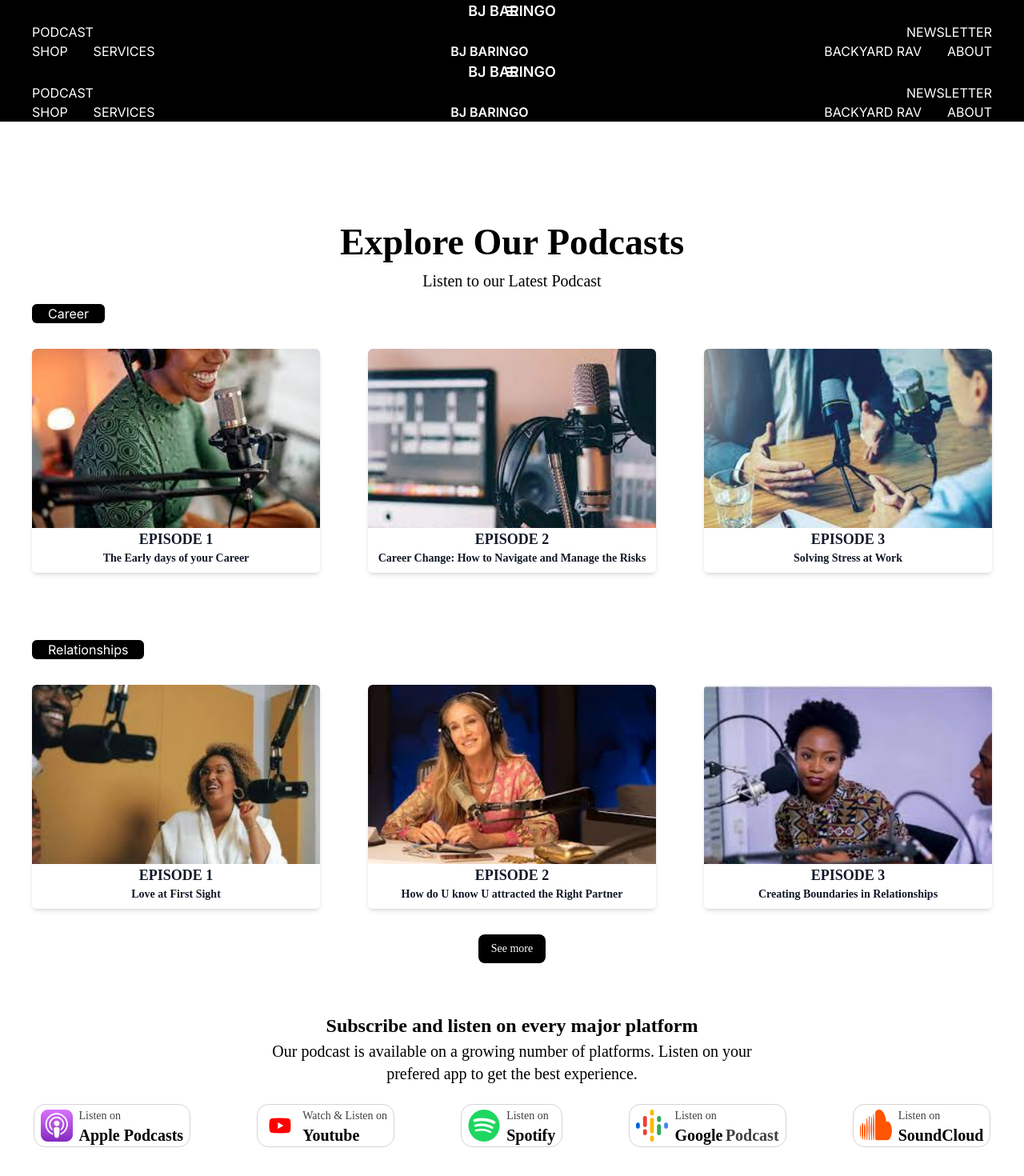
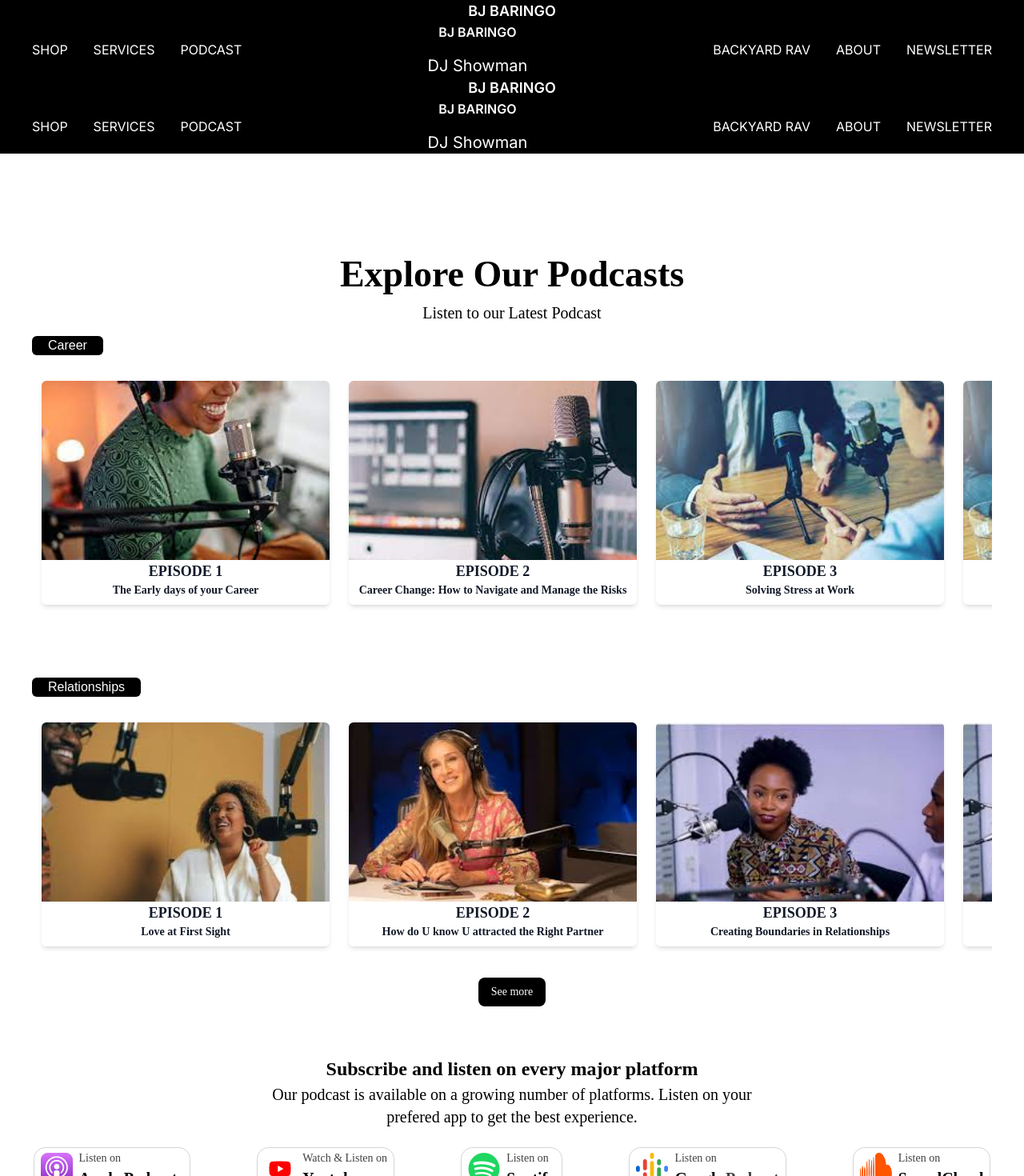
Before and after one commit to miracle73/portfolio-website-v2, a Next.js app: page /podcast in a window 1280 px wide. Shown: the top 1470 px of the page at 80% size. Built offline with nearby package versions, Linux system fonts and the light colour scheme.

Commit message:
added the services page

```diff
--- a/package.json
+++ b/package.json
@@ -15,7 +15,8 @@
     "next": "13.5.4",
     "react": "^18",
     "react-dom": "^18",
-    "react-icons": "^4.11.0"
+    "react-icons": "^4.11.0",
+    "tailwind-scrollbar-hide": "^1.1.7"
   },
   "devDependencies": {
     "autoprefixer": "^10",
--- a/src/Components/Header.js
+++ b/src/Components/Header.js
@@ -15,39 +15,40 @@ const Header = () => {
     }
     return (
         <>
-            <Head>
+            {/* <Head>
                 <script
                     // you might need to get a newer version
                     src="https://kit.fontawesome.com/fbadad80a0.js"
                     crossOrigin="anonymous"
                 ></script>
-            </Head>
+            </Head> */}
             <div className='h-24 fixed top-0 w-full bg-black pb-3 z-10 md:hidden flex justify-center items-center'>
-                <FontAwesomeIcon icon={faBars} className="absolute top-8 left-5 w-6" style={{ color: "white" }} onClick={handleClick}
-                ></FontAwesomeIcon>
+                {/* <FontAwesomeIcon icon={faBars} className="absolute top-8 left-5 w-6" style={{ color: "white" }} onClick={handleClick}
+                ></FontAwesomeIcon> */}
                 <div className='text-lg font-semibold text-white'>BJ BARINGO</div>
             </div>
-            {div && <div className='fixed top-24 w-full max-h-fit bg-black pb-3 z-10 text-white pl-4 md:hidden'>
-                <p><Link href="/"> PODCAST</Link></p>
-                <p><Link href="/">NEWSLETTER</Link></p>
+            {div && <div className='fixed top-24 w-full max-h-fit bg-black pb-3 z-10 text-white pl-4 sm:hidden'>
+                <p><Link href="/podcast"> PODCAST</Link></p>
+                <p><Link href="/newsletter">NEWSLETTER</Link></p>
                 <p><Link href="/">BACKYARD RAV</Link></p>
                 <p><Link href="/">ABOUT</Link></p>
+                <p><Link href="/services">SERVICES</Link></p>
             </div>}
 
-            <div className='h-24 fixed top-0 w-full bg-black pb-3 z-10 max-sm:hidden'>
-                <div className=" justify-between px-10 max-sm:px-2 flex text-base max-md:text-sm items-center h-1/2 text-white">
-                    <p><Link href="/"> PODCAST</Link></p>
-                    <p><Link href="/">NEWSLETTER</Link></p>
-                </div>
-                <div className=' bg-opacity-50 text-white text-base max-md:text-sm  justify-between flex items-center px-10 max-sm:px-2 h-1/2'>
+            <div className='h-24 fixed top-0 w-full bg-black py-3 z-10 max-sm:hidden'>
+
+                <div className=' bg-opacity-50 text-white text-base max-md:text-sm  justify-between flex items-center px-10 max-sm:px-2 h-full'>
                     <div className='justify-around flex items-center gap-8'>
                         <p><Link href="/">SHOP</Link></p>
-                        <p><Link href="/">SERVICES</Link></p>
+                        <p><Link href="/services">SERVICES</Link></p>
+                        <p><Link href="/podcast"> PODCAST</Link></p>
                     </div>
-                    <div className='text-4xl max-md:text-xl font-semibold'>BJ BARINGO</div>
+                    <div className='text-4xl max-md:text-xl font-semibold flex flex-col items-center justify-center gap-4'><p>BJ BARINGO</p>
+                        <p className='text-xl max-md:text-lg font-normal'>DJ Showman</p></div>
                     <div className='justify-around flex items-center gap-8'>
                         <p><Link href="/">BACKYARD RAV</Link></p>
                         <p><Link href="/">ABOUT</Link></p>
+                        <p><Link href="/newsletter">NEWSLETTER</Link></p>
                     </div>
                 </div>
             </div>
--- a/src/app/globals.css
+++ b/src/app/globals.css
@@ -6,6 +6,7 @@
   --foreground-rgb: 0, 0, 0;
 
 }
+
 
 @media (prefers-color-scheme: dark) {
   :root {
--- a/src/app/newsletter/page.js
+++ b/src/app/newsletter/page.js
@@ -8,7 +8,7 @@ import { RiTwitterXFill } from 'react-icons/ri'
 
 function page() {
     return (
-        <div className="min-h-screen max-w-screen relative">
+        <div className="min-h-screen max-w-screen relative font-font1">
             <div className="border-t-2  border-white py-2 h-80 max-lg:h-[25rem] max-sm:h-[32rem] px-10 max-sm:px-2 top-24 flex flex-col  justify-center  pb-16  bg-black absolute w-full ">
                 <div className="text-white pl-20 max-md:pl-10 text-[46px] font-bold font-['Poppins']">Newsletter</div>
                 <div className="text-white pl-20 max-md:pl-10 text-xl font-normal font-['Poppins'] ">A curated collection of 20 newsletters websites for inspiration and references. Each review includes a full screenshot of the website design along with noteworthy features. These Landing Pages promote
--- a/src/app/podcast/page.js
+++ b/src/app/podcast/page.js
@@ -1,5 +1,6 @@
+'use client'
 import Image from 'next/image'
-import React from 'react'
+import React, { useRef } from 'react'
 import Google from '../../../public/Google.png'
 import Youtube from '../../../public/youtube.png'
 import SoundCloud from '../../../public/soundcloud.png'
@@ -10,8 +11,24 @@ import { AiOutlineInstagram } from 'react-icons/ai'
 import { RiTwitterXFill } from 'react-icons/ri'
 
 function page() {
+
+    let lastScrollX;
+    if (process.browser) {
+        lastScrollX = window.pageXOffset || window.scrollX;
+        const slideer = document.getElementById("sliderItem")
+        slideer && slideer.addEventListener('scroll', function (event) {
+            let currentScrollX = window.pageXOffset || window.scrollX;
+            if (lastScrollX !== currentScrollX) {
+                // Horizontal scrolling has occurred
+                // The scroll event code goes here
+                slideer.scrollLeft = slideer.scrollLeft + 500
+            }
+            lastScrollX = currentScrollX;
+        });
+    }
+
     return (
-        <div className="min-h-screen max-w-screen relative">
+        <div className="min-h-screen max-w-screen relative font-font1" >
             <div className=" py-2 h-20 px-10 max-sm:px-2 mt-24 flex flex-col justify-center items-center pt-16">
                 <div className="text-black text-[46px] max-lg:text-[36px] max-md:text-[26px] max-sm:text-xl font-bold font-['Poppins']">Explore Our Podcasts</div>
                 <div className="text-black text-xl max-lg:text-lg max-md:text-base max-sm:text-sm font-normal font-['Poppins'] ">Listen to our Latest Podcast</div>
@@ -19,8 +36,9 @@ function page() {
             <div className='flex flex-col justify-center items-center pb-10'>
                 <div className='py-8 max-sm:px-2 px-10 mt-5 w-full'>
                     <div className='bg-black rounded-md px-5 max-w-fit mb-8 max-sm:mb-2 text-white hover:cursor-pointer'>Career</div>
-                    <div className='flex items-center justify-between '>
-                        <div className='w-[30%] relative overflow-hidden max-sm:w-[90%] max-sm:mx-auto shadow-md pb-2 rounded-md hover:cursor-pointer'>
+                    <div className='flex items-center justify-between relative'>
+                        <div className='w-full overflow-x-scroll scroll whitespace-nowrap scroll-smooth scrollbar-hide'>
+                            <div id="sliderItem" className='w-[30%] max-lg:w-[35%] max-sm:w-[55%] max-xsm:w-[65%] relative overflow-hidden shadow-md pb-2 rounded-md hover:cursor-pointer inline-block hover:scale-105 ease-in-out duration-300 mx-3'>
                                 <div className=" bg-[url('../../public/career1.jpeg')] bg-cover  h-56 flex hover:bg-blend-multiply hover:bg-gray-500">
                                     {/* <div className="text-white text-2xl font-normal font-['Poppins'] mb-5">EPISODES 1</div> */}
 
@@ -29,7 +47,7 @@ function page() {
                                 <div className="text-gray-900  text-sm font-semibold font-['Poppins']  text-center">The Early days of your Career</div>
 
                             </div>
-                        <div className='w-[30%]  overflow-hidden  shadow-md pb-2 rounded-md'>
+                            <div id="sliderItem" className='w-[30%] max-lg:w-[35%] max-sm:w-[55%] max-xsm:w-[65%] relative overflow-hidden shadow-md pb-2 rounded-md hover:cursor-pointer inline-block hover:scale-105 ease-in-out duration-300 mx-3'>
                                 <div className=" bg-[url('../../public/career2.jpeg')] bg-cover hover:cursor-pointer  h-56 flex hover:bg-blend-multiply hover:bg-gray-500">
                                     {/* <div className="text-white text-2xl font-normal font-['Poppins'] mb-5">EPISODES 1</div> */}
 
@@ -38,7 +56,34 @@ function page() {
                                 <div className="text-gray-900   text-sm font-semibold font-['Poppins'] text-center">Career Change: How to Navigate and Manage the Risks</div>
 
                             </div>
-                        <div className='w-[30%] overflow-hidden  shadow-md pb-2 rounded-md'>
+                            <div id="sliderItem" className='w-[30%] max-lg:w-[35%] max-sm:w-[55%] max-xsm:w-[65%] relative overflow-hidden shadow-md pb-2 rounded-md hover:cursor-pointer inline-block hover:scale-105 ease-in-out duration-300 mx-3'>
+                                <div className=" bg-[url('../../public/career3.jpeg')] bg-cover hover:cursor-pointer h-56 flex hover:bg-blend-multiply hover:bg-gray-500">
+                                    {/* <div className="text-white text-2xl font-normal font-['Poppins'] mb-5">EPISODES 1</div> */}
+
+                                </div>
+                                <div className="text-gray-900   text-lg uppercase font-semibold font-['Poppins']   text-center">Episode 3</div>
+                                <div className="text-gray-900  text-sm  font-semibold font-['Poppins'] text-center">Solving Stress at Work</div>
+
+                            </div>
+                            <div id="sliderItem" className='w-[30%] max-lg:w-[35%] max-sm:w-[55%] max-xsm:w-[65%] relative overflow-hidden shadow-md pb-2 rounded-md hover:cursor-pointer inline-block hover:scale-105 ease-in-out duration-300 mx-3'>
+                                <div className=" bg-[url('../../public/career3.jpeg')] bg-cover hover:cursor-pointer h-56 flex hover:bg-blend-multiply hover:bg-gray-500">
+                                    {/* <div className="text-white text-2xl font-normal font-['Poppins'] mb-5">EPISODES 1</div> */}
+
+                                </div>
+                                <div className="text-gray-900   text-lg uppercase font-semibold font-['Poppins']   text-center">Episode 3</div>
+                                <div className="text-gray-900  text-sm  font-semibold font-['Poppins'] text-center">Solving Stress at Work</div>
+
+                            </div>
+                            <div id="sliderItem" className='w-[30%] max-lg:w-[35%] max-sm:w-[55%] max-xsm:w-[65%] relative overflow-hidden shadow-md pb-2 rounded-md hover:cursor-pointer inline-block hover:scale-105 ease-in-out duration-300 mx-3'>
+                                <div className=" bg-[url('../../public/career3.jpeg')] bg-cover hover:cursor-pointer h-56 flex hover:bg-blend-multiply hover:bg-gray-500">
+                                    {/* <div className="text-white text-2xl font-normal font-['Poppins'] mb-5">EPISODES 1</div> */}
+
+                                </div>
+                                <div className="text-gray-900   text-lg uppercase font-semibold font-['Poppins']   text-center">Episode 3</div>
+                                <div className="text-gray-900  text-sm  font-semibold font-['Poppins'] text-center">Solving Stress at Work</div>
+
+                            </div>
+                            <div id="sliderItem" className='w-[30%] max-lg:w-[35%] max-sm:w-[55%] max-xsm:w-[65%] relative overflow-hidden shadow-md pb-2 rounded-md hover:cursor-pointer inline-block hover:scale-105 ease-in-out duration-300 mx-3'>
                                 <div className=" bg-[url('../../public/career3.jpeg')] bg-cover hover:cursor-pointer h-56 flex hover:bg-blend-multiply hover:bg-gray-500">
                                     {/* <div className="text-white text-2xl font-normal font-['Poppins'] mb-5">EPISODES 1</div> */}
 
@@ -49,11 +94,13 @@ function page() {
                             </div>
                         </div>
                     </div>
+                </div>
                 <div className='py-8 max-sm:px-2 px-10 mt-5 w-full'>
                     <div className='bg-black rounded-md px-5 max-w-fit mb-8 max-sm:mb-2 text-white hover:cursor-pointer'>Relationships</div>
-                    <div className='flex items-center justify-between '>
-                        <div className='w-[30%] relative overflow-hidden max-sm:w-[90%] max-sm:mx-auto shadow-md pb-2 rounded-md hover:cursor-pointer'>
-                            <div className=" bg-[url('../../public/relationship1.jpeg')]  bg-cover  h-56 flex hover:bg-blend-multiply hover:bg-gray-500">
+                    <div className='flex items-center justify-between relative ' >
+                        <div className='w-full overflow-x-scroll scroll whitespace-nowrap scroll-smooth scrollbar-hide'>
+                            <div id="sliderItem" className='w-[30%] max-lg:w-[35%] max-sm:w-[55%] max-xsm:w-[65%] relative overflow-hidden shadow-md pb-2 rounded-md hover:cursor-pointer inline-block hover:scale-105 ease-in-out duration-300 mx-3'>
+                                <div className=" bg-[url('../../public/relationship1.jpeg')]  bg-cover  h-56 flex ">
                                     {/* <div className="text-white text-2xl font-normal font-['Poppins'] mb-5">EPISODES 1</div> */}
 
                                 </div>
@@ -61,8 +108,8 @@ function page() {
                                 <div className="text-gray-900  hover:self-center text-sm font-semibold font-['Poppins']  text-center">Love at First Sight</div>
 
                             </div>
-                        <div className='w-[30%]  overflow-hidden  shadow-md pb-2 rounded-md'>
-                            <div className=" bg-[url('../../public/relationship2.jpeg')]  bg-cover hover:cursor-pointer  h-56 flex hover:bg-blend-multiply hover:bg-gray-500">
+                            <div id="sliderItem" className='mx-3 w-[30%] max-lg:w-[35%] max-sm:w-[55%] max-xsm:w-[65%]  overflow-hidden  shadow-md pb-2 rounded-md inline-block hover:scale-105 ease-in-out duration-300'>
+                                <div className=" bg-[url('../../public/relationship2.jpeg')]  bg-cover hover:cursor-pointer  h-56 flex ">
                                     {/* <div className="text-white text-2xl font-normal font-['Poppins'] mb-5">EPISODES 1</div> */}
 
                                 </div>
@@ -70,14 +117,42 @@ function page() {
                                 <div className="text-gray-900   text-sm font-semibold font-['Poppins'] text-center">How do U know U attracted the Right Partner</div>
 
                             </div>
-                        <div className='w-[30%] overflow-hidden  shadow-md pb-2 rounded-md'>
-                            <div className=" bg-[url('../../public/relationship3.jpeg')]  bg-cover hover:cursor-pointer h-56 flex hover:bg-blend-multiply hover:bg-gray-500">
+                            <div id="sliderItem" className='mx-3 w-[30%] max-lg:w-[35%] max-sm:w-[55%] max-xsm:w-[65%] overflow-hidden  shadow-md pb-2 rounded-md inline-block hover:scale-105 ease-in-out duration-300'>
+                                <div className=" bg-[url('../../public/relationship3.jpeg')]  bg-cover hover:cursor-pointer h-56 flex ">
                                     {/* <div className="text-white text-2xl font-normal font-['Poppins'] mb-5">EPISODES 1</div> */}
 
                                 </div>
                                 <div className="text-gray-900   text-lg uppercase font-semibold font-['Poppins']   text-center">Episode 3</div>
                                 <div className="text-gray-900  text-sm  font-semibold font-['Poppins'] text-center">Creating Boundaries in Relationships</div>
 
+                            </div>
+                            <div id="sliderItem" className='mx-3 w-[30%] max-lg:w-[35%] max-sm:w-[55%] max-xsm:w-[65%] overflow-hidden  shadow-md pb-2 rounded-md inline-block hover:scale-105 ease-in-out duration-300'>
+                                <div className=" bg-[url('../../public/relationship3.jpeg')]  bg-cover hover:cursor-pointer h-56 flex ">
+                                    {/* <div className="text-white text-2xl font-normal font-['Poppins'] mb-5">EPISODES 1</div> */}
+
+                                </div>
+                                <div className="text-gray-900   text-lg uppercase font-semibold font-['Poppins']   text-center">Episode 3</div>
+                                <div className="text-gray-900  text-sm  font-semibold font-['Poppins'] text-center">Creating Boundaries in Relationships</div>
+
+                            </div>
+                            <div id="sliderItem" className='mx-3 w-[30%] max-lg:w-[35%] max-sm:w-[55%] max-xsm:w-[65%] overflow-hidden  shadow-md pb-2 rounded-md inline-block hover:scale-105 ease-in-out duration-300'>
+                                <div className=" bg-[url('../../public/relationship3.jpeg')]  bg-cover hover:cursor-pointer h-56 flex ">
+                                    {/* <div className="text-white text-2xl font-normal font-['Poppins'] mb-5">EPISODES 1</div> */}
+
+                                </div>
+                                <div className="text-gray-900   text-lg uppercase font-semibold font-['Poppins']   text-center">Episode 3</div>
+                                <div className="text-gray-900  text-sm  font-semibold font-['Poppins'] text-center">Creating Boundaries in Relationships</div>
+
+                            </div>
+                            <div id="sliderItem" className='mx-3 w-[30%] max-lg:w-[35%] max-sm:w-[55%] max-xsm:w-[65%] overflow-hidden  shadow-md pb-2 rounded-md inline-block hover:scale-105 ease-in-out duration-300'>
+                                <div className=" bg-[url('../../public/relationship3.jpeg')]  bg-cover hover:cursor-pointer h-56 flex ">
+                                    {/* <div className="text-white text-2xl font-normal font-['Poppins'] mb-5">EPISODES 1</div> */}
+
+                                </div>
+                                <div className="text-gray-900   text-lg uppercase font-semibold font-['Poppins']   text-center">Episode 3</div>
+                                <div className="text-gray-900  text-sm  font-semibold font-['Poppins'] text-center">Creating Boundaries in Relationships</div>
+
+                            </div>
                         </div>
                     </div>
                 </div>
--- a/src/app/services/page.js
+++ b/src/app/services/page.js
@@ -13,7 +13,7 @@ import { RiTwitterXFill } from 'react-icons/ri'
 
 const page = () => {
     return (
-        <div className="min-h-screen max-w-screen relative">
+        <div className="min-h-screen max-w-screen relative font-font1">
             <div className=" py-2 h-20 px-10 max-sm:px-2 mt-24 flex flex-col justify-center items-center pt-16">
                 <div className="text-black text-[36px] max-lg:text-[36px]  max-md:text-3xl font-bold font-['Poppins']">My Creative Expertise</div>
 
```
Also changed, not shown: src/app/page.js (+4 -4 lines), tailwind.config.js (+7 -1 lines), 1 other file (tests, documents, lock files or other folders). Lines whose indentation alone changed are shown as unchanged.
